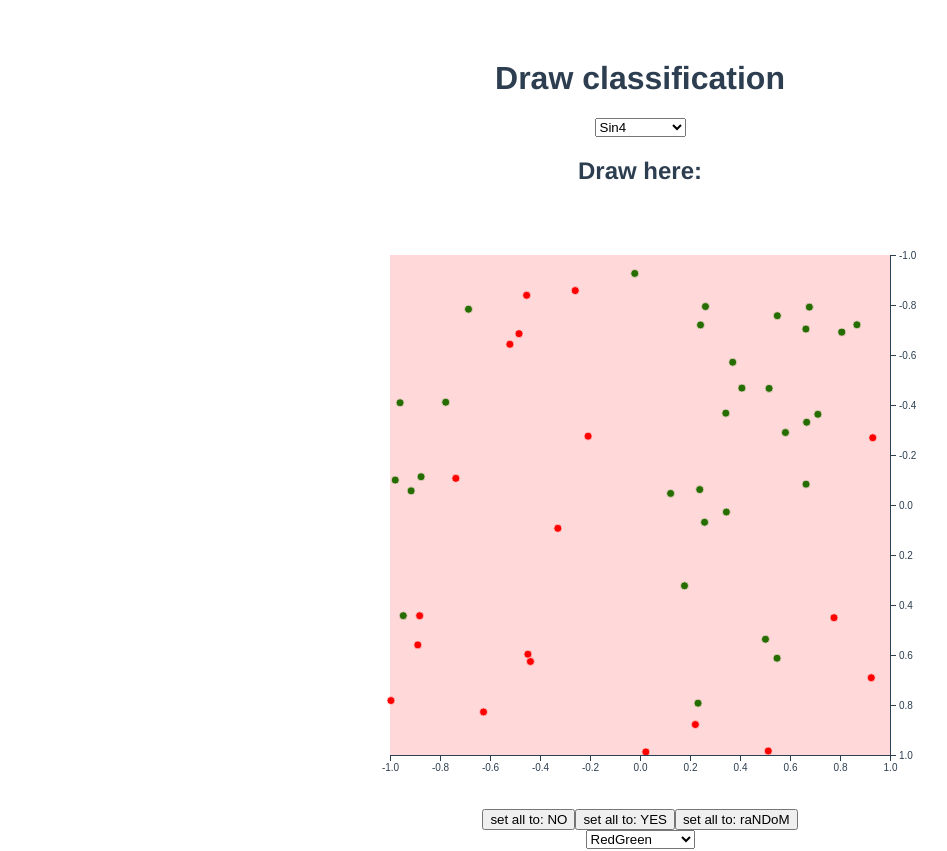
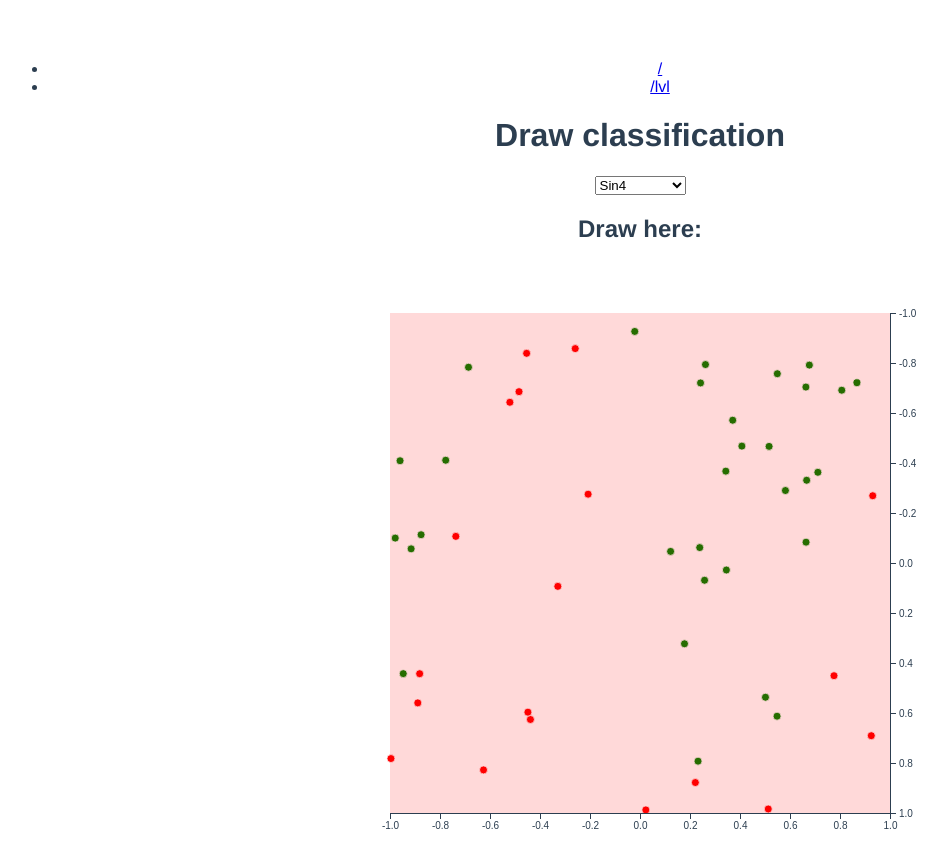
Before and after one commit to stared/which-ml-are-you, a Vue app: page / in a window 1280 px wide. Shown: the top 851 px of the page, without its empty margins (0-947 px from the left). Built offline with nearby package versions, Linux system fonts and the light colour scheme; the HTML template or start-up script is replaced by a standard one.

Commit message:
added router

```diff
--- a/package.json
+++ b/package.json
@@ -11,7 +11,8 @@
     "d3-axis": "^1.0.12",
     "d3-scale": "^2.1.2",
     "d3-selection": "^1.4.0",
-    "vue": "^2.5.21"
+    "vue": "^2.5.21",
+    "vue-router": "^3.0.2"
   },
   "devDependencies": {
     "@vue/cli-plugin-babel": "^3.2.0",
--- /dev/null
+++ b/src/All.vue
@@ -0,0 +1,138 @@
+<template>
+  <div id="all">
+    <h1>Draw classification</h1>
+
+    <select v-model="dataset">
+      <option
+        v-for="option in options"
+        :key="option.name"
+        :value="option"
+      >
+        {{ option.name }}
+      </option>
+    </select>
+
+    <h2>Draw here:</h2>
+
+    <Chart
+      :points="dataset.points"
+      :tiles="tiles"
+      :width="500"
+      :height="500"
+      :colorNegative="selectedColorScheme.negative"
+      :colorPositive="selectedColorScheme.positive"
+    />
+
+    <div>
+      <button @click="resetSelection(0)">
+        set all to: NO
+      </button>
+      <button @click="resetSelection(1)">
+        set all to: YES
+      </button>
+      <button @click="resetSelectionRandom()">
+        set all to: raNDoM
+      </button>
+    </div>
+
+    <select v-model="selectedColorScheme">
+      <option
+        v-for="colorScheme in colorSchemes"
+        :key="colorScheme.name"
+        :value="colorScheme"
+      >
+        {{ colorScheme.name }}
+      </option>
+    </select>
+
+    <p>Points: {{ dataset.points.length }}</p>
+    <p>Tiles up: {{ tilesUp }}</p>
+
+    <QuantityVisually
+      v-for="formula in confusionMatrixMetrics"
+      :key="`qv-${formula.name}`"
+      :formula="formula"
+      :metrics="metrics"
+      :metricsPoints="metricsPoints"
+      :colorScheme="selectedColorScheme"
+    />
+
+    <ConfusionTable :metrics="metrics"/>
+    <ConfusionTableVisually
+      :metrics="metrics"
+      :metricsPoints="metricsPoints"
+      :colorScheme="selectedColorScheme"
+    />
+  </div>
+</template>
+
+<script>
+
+import Chart from './components/Chart.vue'
+import ConfusionTable from './components/ConfusionTable.vue'
+import ConfusionTableVisually from './components/ConfusionTableVisually.vue'
+import QuantityVisually from './components/QuantityVisually.vue'
+import {computeMetrics, confusionMatrixMetrics, splitByMetrics} from './metrics.js';
+import {tiles, allDatasets} from './datasets.js'
+
+
+export default {
+  name: 'All',
+  components: {
+    Chart,
+    ConfusionTable,
+    QuantityVisually,
+    ConfusionTableVisually
+  },
+  data: function () {
+    return {
+      dataset: allDatasets[0],
+      points: [],
+      tiles: tiles,
+      options: allDatasets,
+      colorSchemes: [
+        {name: "RedGreen", negative: 'red', positive: 'green'},
+        {name: "RedGreenWiki", negative: "#F3796F", positive: "#9DDB73"},
+        {name: "TensorFlow", negative:  'rgb(245, 147, 34)', positive: 'rgb(8, 119, 189)'},
+        {name: "sklearn", negative:  'rgb(255, 0, 0)', positive: 'rgb(0, 0, 255)'},
+      ],
+      selectedColorScheme: {name: "RedGreen", negative: 'red', positive: 'green'},
+      confusionMatrixMetrics: confusionMatrixMetrics
+    };
+  },
+  computed: {
+    tilesUp: function() {
+      let counter = 0;
+      this.tiles.forEach(
+        (d) => counter += d.v
+      );
+      return counter;
+    },
+    metrics: function() {
+      return computeMetrics(this.dataset.points, this.tiles)
+    },
+    metricsPoints: function() {
+      return splitByMetrics(this.dataset.points, this.tiles)
+    },
+  },
+  methods: {
+    resetSelection: function(targetValue) {
+      this.tiles.forEach((d) => d.v = targetValue);
+    },
+    resetSelectionRandom: function() {
+      this.tiles.forEach((d) => d.v = +(Math.random() > 0.5));
+    },
+  }
+}
+</script>
+
+<style>
+#app {
+  font-family: 'Avenir', Helvetica, Arial, sans-serif;
+  -webkit-font-smoothing: antialiased;
+  -moz-osx-font-smoothing: grayscale;
+  text-align: center;
+  color: #2c3e50;
+  margin-top: 60px;
+}
+</style>
--- a/src/App.vue
+++ b/src/App.vue
@@ -1,128 +1,17 @@
 <template>
   <div id="app">
-    <h1>Draw classification</h1>
-
-    <select v-model="dataset">
-      <option
-        v-for="option in options"
-        :key="option.name"
-        :value="option"
-      >
-        {{ option.name }}
-      </option>
-    </select>
-
-    <h2>Draw here:</h2>
-
-    <Chart
-      :points="dataset.points"
-      :tiles="tiles"
-      :width="500"
-      :height="500"
-      :colorNegative="selectedColorScheme.negative"
-      :colorPositive="selectedColorScheme.positive"
-    />
-
-    <div>
-      <button @click="resetSelection(0)">
-        set all to: NO
-      </button>
-      <button @click="resetSelection(1)">
-        set all to: YES
-      </button>
-      <button @click="resetSelectionRandom()">
-        set all to: raNDoM
-      </button>
-    </div>
-
-    <select v-model="selectedColorScheme">
-      <option
-        v-for="colorScheme in colorSchemes"
-        :key="colorScheme.name"
-        :value="colorScheme"
-      >
-        {{ colorScheme.name }}
-      </option>
-    </select>
-
-    <p>Points: {{ dataset.points.length }}</p>
-    <p>Tiles up: {{ tilesUp }}</p>
-
-    <QuantityVisually
-      v-for="formula in confusionMatrixMetrics"
-      :key="`qv-${formula.name}`"
-      :formula="formula"
-      :metrics="metrics"
-      :metricsPoints="metricsPoints"
-      :colorScheme="selectedColorScheme"
-    />
-
-    <ConfusionTable :metrics="metrics"/>
-    <ConfusionTableVisually
-      :metrics="metrics"
-      :metricsPoints="metricsPoints"
-      :colorScheme="selectedColorScheme"
-    />
+    <ul>
+      <li><router-link to="/">/</router-link></li>
+      <li><router-link to="/lvl">/lvl</router-link></li>
+    </ul>
+    <router-view />
   </div>
 </template>
 
 <script>
 
-import Chart from './components/Chart.vue'
-import ConfusionTable from './components/ConfusionTable.vue'
-import ConfusionTableVisually from './components/ConfusionTableVisually.vue'
-import QuantityVisually from './components/QuantityVisually.vue'
-import {computeMetrics, confusionMatrixMetrics, splitByMetrics} from './metrics.js';
-import {tiles, allDatasets} from './datasets.js'
-
-
 export default {
-  name: 'App',
-  components: {
-    Chart,
-    ConfusionTable,
-    QuantityVisually,
-    ConfusionTableVisually
-  },
-  data: function () {
-    return {
-      dataset: allDatasets[0],
-      points: [],
-      tiles: tiles,
-      options: allDatasets,
-      colorSchemes: [
-        {name: "RedGreen", negative: 'red', positive: 'green'},
-        {name: "RedGreenWiki", negative: "#F3796F", positive: "#9DDB73"},
-        {name: "TensorFlow", negative:  'rgb(245, 147, 34)', positive: 'rgb(8, 119, 189)'},
-        {name: "sklearn", negative:  'rgb(255, 0, 0)', positive: 'rgb(0, 0, 255)'},
-      ],
-      selectedColorScheme: {name: "RedGreen", negative: 'red', positive: 'green'},
-      confusionMatrixMetrics: confusionMatrixMetrics
-    };
-  },
-  computed: {
-    tilesUp: function() {
-      let counter = 0;
-      this.tiles.forEach(
-        (d) => counter += d.v
-      );
-      return counter;
-    },
-    metrics: function() {
-      return computeMetrics(this.dataset.points, this.tiles)
-    },
-    metricsPoints: function() {
-      return splitByMetrics(this.dataset.points, this.tiles)
-    },
-  },
-  methods: {
-    resetSelection: function(targetValue) {
-      this.tiles.forEach((d) => d.v = targetValue);
-    },
-    resetSelectionRandom: function() {
-      this.tiles.forEach((d) => d.v = +(Math.random() > 0.5));
-    },
-  }
+  name: 'App'
 }
 </script>
 
--- a/src/main.js
+++ b/src/main.js
@@ -1,8 +1,26 @@
 import Vue from 'vue'
 import App from './App.vue'
+import All from './All.vue'
+import VueRouter from 'vue-router'
 
 Vue.config.productionTip = false
 
+Vue.use(VueRouter);
+
+const router = new VueRouter({
+  routes: [
+    { path: '/', component: All },
+    { path: '/lvl/:id', component: All},  // here will be levels
+    {
+      path: '*',
+      component: {
+        render (h) { return h('div', '404. Not Found.') }
+      }
+    }
+  ]
+});
+
 new Vue({
-  render: h => h(App),
-}).$mount('#app')
+  router,
+  render: h => h(App)
+}).$mount('#app');
--- a/vue.config.js
+++ b/vue.config.js
@@ -1,4 +1,5 @@
 module.exports = {
   lintOnSave: true,
-  baseUrl: '/which-ml-are-you/',
+  runtimeCompiler: true,
+  // baseUrl: '/which-ml-are-you/',
 };
```
Also changed, not shown: 1 other file (tests, documents, lock files or other folders).
